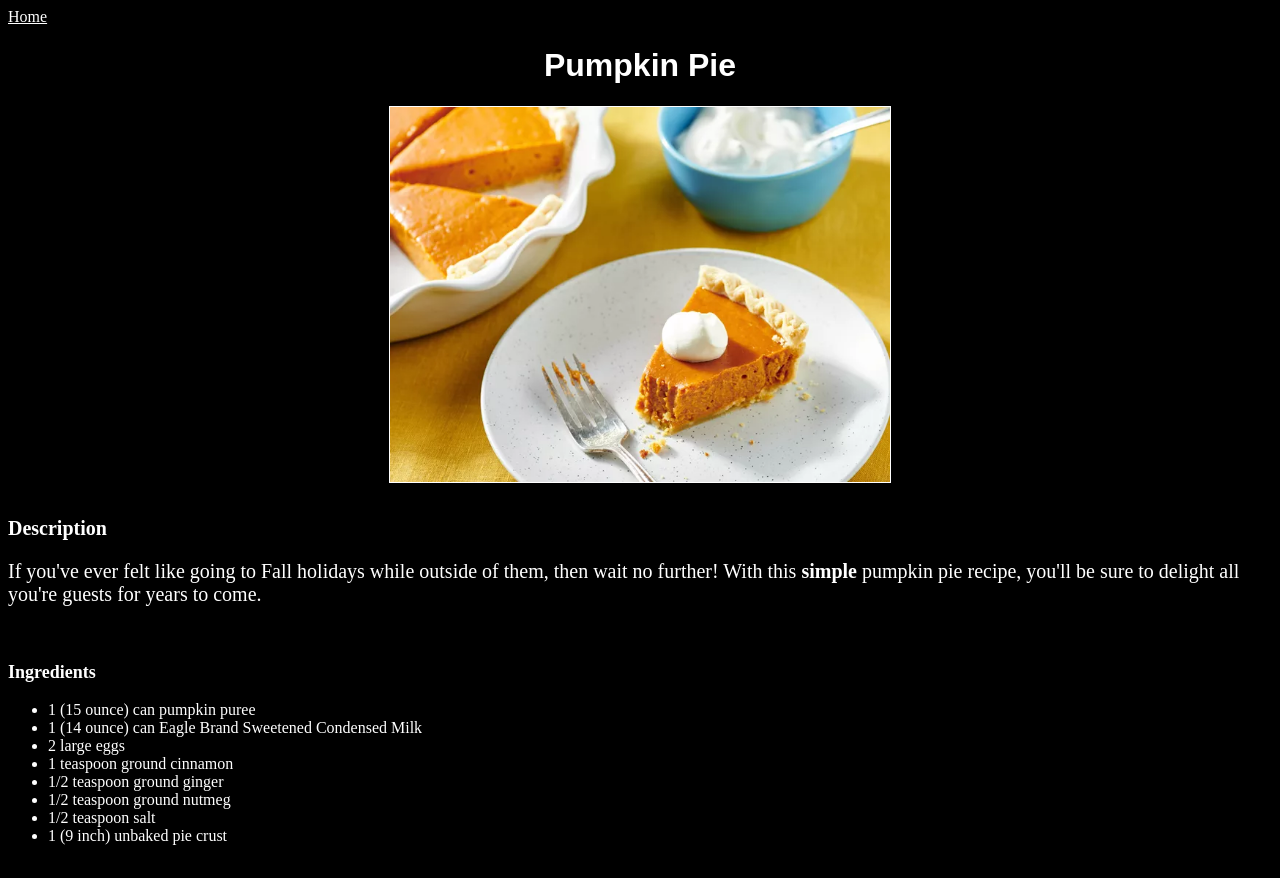
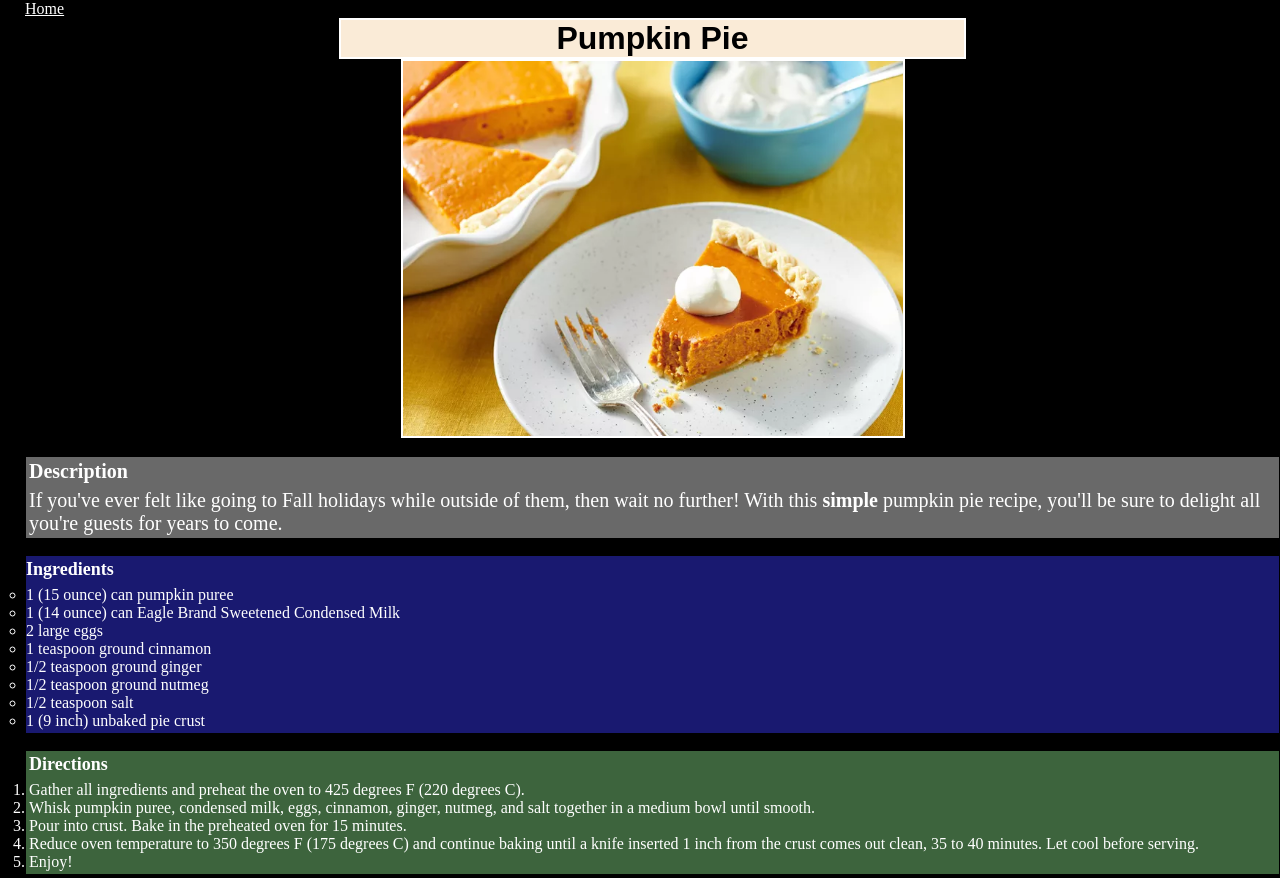
Before and after one commit to koregazz/odin-recipes, a plain HTML site: page recipes/pumpkin-pie.html in a window 1280 px wide. Shown: the top 878 px of the page. Drawn offline with Linux system fonts and the light colour scheme.

Commit message:
Add CSS styling

```diff
--- a/recipes/pumpkin-pie.html
+++ b/recipes/pumpkin-pie.html
@@ -11,16 +11,17 @@
     <h1>Pumpkin Pie</h1>
     <img src="../images/pie.jpg" />
     <br />
-    <h2>Description</h2>
-    <p>
+    <div class="text">
+      <h2 class="box">Description</h2>
+      <p class="box">
         If you&apos;ve ever felt like going to Fall holidays while outside of
         them&comma; then wait no further! With this
         <strong>simple</strong> pumpkin pie recipe&comma; you&apos;ll be sure to
         delight all you&apos;re guests for years to come.
       </p>
       <br />
-    <h3>Ingredients</h3>
-    <ul>
+      <h3 class="box-2">Ingredients</h3>
+      <ul class="box-2">
         <li>1 (15 ounce) can pumpkin puree</li>
         <li>1 (14 ounce) can Eagle Brand Sweetened Condensed Milk</li>
         <li>2 large eggs</li>
@@ -31,8 +32,8 @@
         <li>1 (9 inch) unbaked pie crust</li>
       </ul>
       <br />
-    <h3>Directions</h3>
-    <ol>
+      <h3 class="box-3">Directions</h3>
+      <ol class="box-3">
         <li>
           Gather all ingredients and preheat the oven to 425 degrees F (220
           degrees C).
@@ -50,5 +51,6 @@
         </li>
         <li>Enjoy!</li>
       </ol>
+    </div>
   </body>
 </html>
--- a/styles/styles.css
+++ b/styles/styles.css
@@ -1,6 +1,12 @@
+* {
+  padding: 0;
+  margin: 0;
+}
+
 body {
   background-color: #000;
   color: #fff;
+  margin-left: 25px;
 }
 
 #home {
@@ -13,9 +19,13 @@ body {
 
 h1 {
   font-family: Arial, Helvetica, sans-serif;
-  background-color: #000;
-  color: #fff;
+  background-color: #faebd7;
+  color: #000;
   text-align: center;
+  box-sizing: border-box;
+  border: 2px solid #fff;
+  width: 50%;
+  margin: 0 auto;
 }
 
 h2,
@@ -41,10 +51,39 @@ ol {
   background-color: grey;
 }
 
+.text {
+  border: 1px dotted #000;
+  color: #fff;
+}
+
+.box,
+.box-2,
+.box-3 {
+  box-sizing: border-box;
+  color: #fff;
+  height: auto;
+  width: 100%;
+  padding: 3px;
+}
+
+.box {
+  background-color: #696969;
+}
+
+.box-2 {
+  background-color: #191970;
+  padding-left: 0;
+  list-style-type: circle;
+}
+
+.box-3 {
+  background-color: hsla(120, 93%, 79%, 0.4);
+}
+
 img {
-  margin: auto;
+  margin: 0 auto;
   display: block;
-  border: 1px solid #fff;
+  border: 2px solid #fff;
   height: 100%;
   width: 500px;
   object-fit: cover;
```
Also changed, not shown: recipes/butterscotch-oatmeal.html (+9 -7 lines), recipes/fish-tacos.html (+12 -10 lines). Lines whose indentation alone changed are shown as unchanged.
